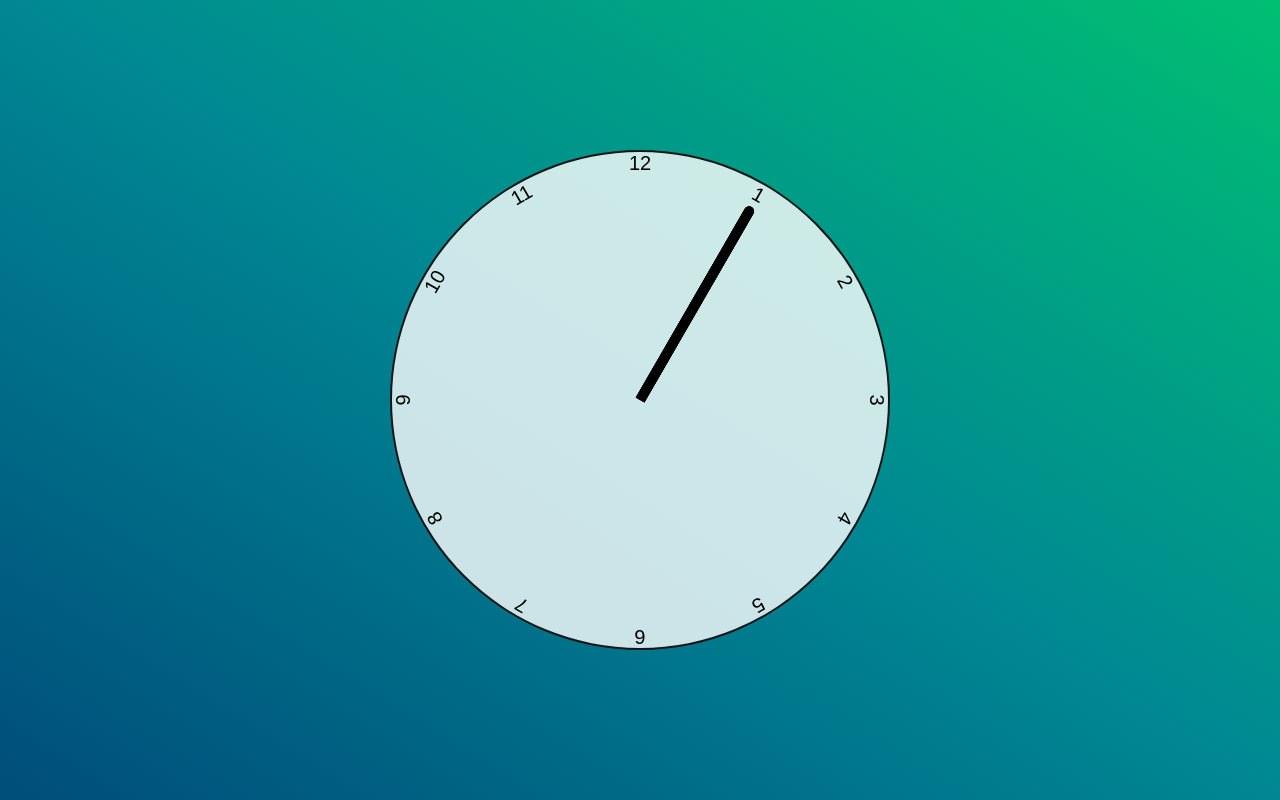
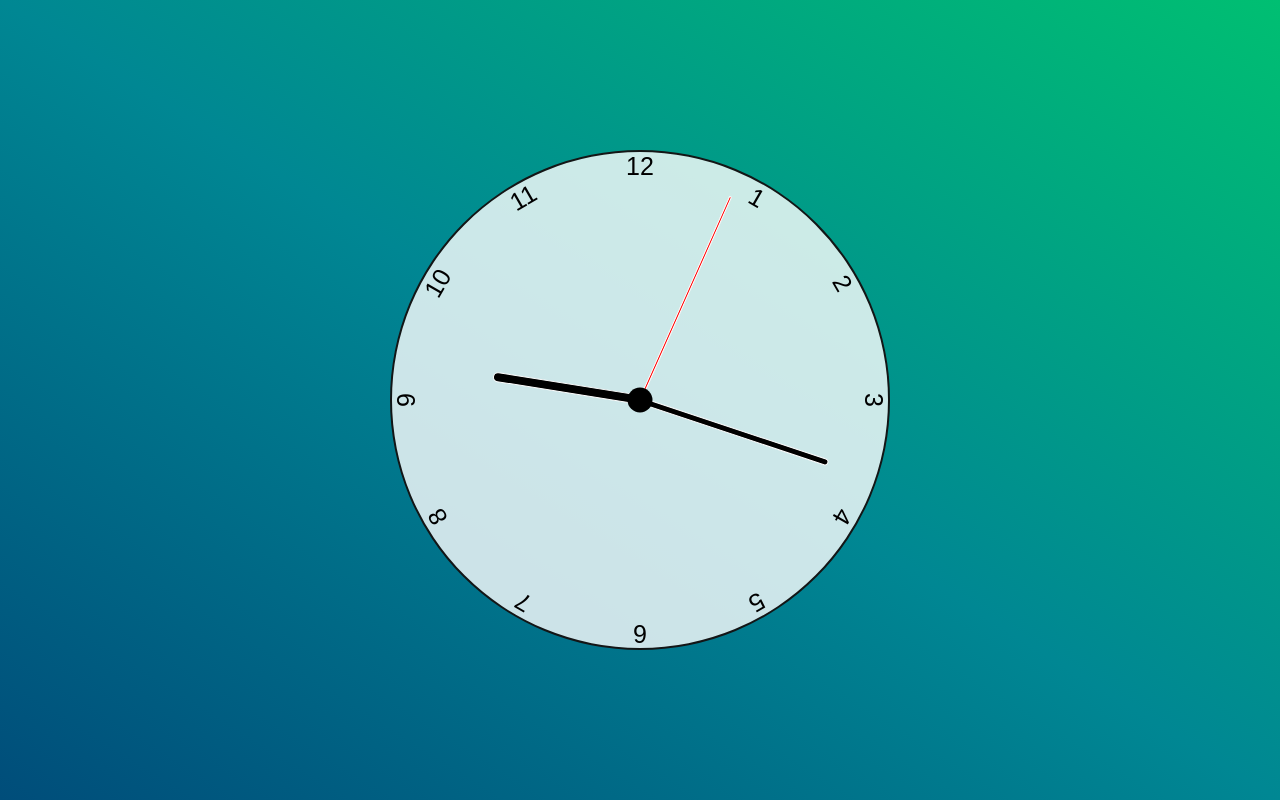
Before and after one commit to Sameermd16/CLOCK-JAVASCRIPT, a plain HTML site: page index.html in a window 1280 px wide. Drawn offline with Linux system fonts and the light colour scheme.

Commit message:
javascript

```diff
--- a/index.html
+++ b/index.html
@@ -10,9 +10,9 @@
 <body>
 
     <div class="clock">
-        <div class="hand hour"></div>
-        <div class="hand minute"></div>
-        <div class="hand second"></div>
+        <div class="hand hour" data-hour-hand></div>
+        <div class="hand minute" data-minute-hand></div>
+        <div class="hand second" data-second-hand></div>
         <div class="number number1">1</div>
         <div class="number number2">2</div>
         <div class="number number3">3</div>
--- a/script.js
+++ b/script.js
@@ -0,0 +1,23 @@
+setInterval(setClock, 1000)
+
+const hourHand = document.querySelector('[data-hour-hand]')
+const minuteHand = document.querySelector('[data-minute-hand]')
+const secondHand = document.querySelector('[data-second-hand]')
+
+
+function setClock() {
+    const currentDate = new Date()
+    const secondsRatio = currentDate.getSeconds()/60
+    const minutesRatio = (secondsRatio + currentDate.getMinutes())/60
+    const hoursRatio = (minutesRatio + currentDate.getHours())/12
+
+    setRotation(secondHand, secondsRatio)
+    setRotation(minuteHand, minutesRatio)
+    setRotation(hourHand, hoursRatio)
+}
+
+function setRotation(element, rotationRatio) {
+    element.style.setProperty('--rotation', rotationRatio * 360)
+}
+
+setClock()
--- a/style.css
+++ b/style.css
@@ -28,7 +28,7 @@ body{
     /* background-color: red; */
     text-align: center;
     transform: rotate(var(--rotation));
-    font-size: 20px;
+    font-size: 25px;
 }
 .clock > .number1 {--rotation: 30deg}
 .clock > .number2 {--rotation: 60deg}
@@ -44,15 +44,41 @@ body{
 .clock > .number12 {--rotation: 360deg}
 
 .clock > .hand {
-    --rotation: 30;
+    --rotation: 0;
     position: absolute;
     bottom: 50%;
     left: 50%;
     width: 10px;
     height: 45%;
     background-color: black;
+    border: 1px solid white;
     transform: translateX(-50%) rotate(calc(var(--rotation) * 1deg));
     transform-origin: bottom;
     border-top-right-radius: 5px;
     border-top-left-radius: 5px;
+    z-index: 10;
 }
+.clock > .second {
+    width: 3px;
+    background-color: red;
+}
+.clock > .hour {
+    height: 30%;
+    width: 10px;
+}
+.clock > .minute {
+    height: 40%;
+    width: 7px;
+}
+.clock::after{
+    content: "";
+    position: absolute;
+    background-color: black;
+    z-index: 11;
+    width: 25px;
+    height: 25px;
+    top: 50%;
+    left: 50%;
+    transform: translate(-50%, -50%);
+    border-radius: 50%;
+}
```
